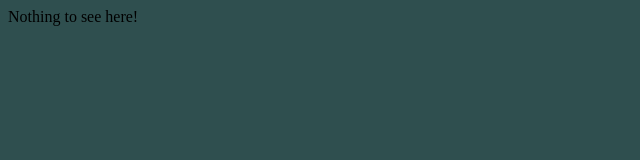
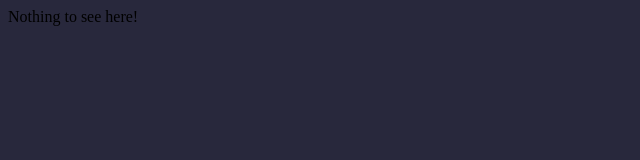
Before and after one commit to 5urv3y/3ds-custom-home-menu-documentation, a plain HTML site: page index.html in a window 1280 px wide. Shown: the whole page, without its empty margins (0-640 px from the left). Drawn offline with Linux system fonts and the light colour scheme.

Commit message:
Changed background color

```diff
--- a/css/index.css
+++ b/css/index.css
@@ -1,3 +1,3 @@
 body {
-	background-color: DarkSlateGray;
+	background-color: #28283C;
 }
```
